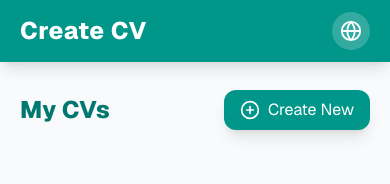
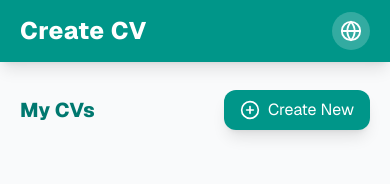
Before and after one commit to mostafagith/my-cv-app, a Next.js app: page /create in a window 390 px wide. Shown: the top 184 px of the page. Built offline with nearby package versions, Linux system fonts and the light colour scheme.

Commit message:
font size

```diff
--- a/src/app/create/page.js
+++ b/src/app/create/page.js
@@ -159,7 +159,7 @@ const [openLang, setOpenLang] = useState(false);
 
       <div className="py-3 px-5 md:py-6 md:px-20">
         <div className="flex justify-between items-center mb-8">
-          <h1 className="text-2xl font-extrabold text-teal-700">
+          <h1 className="text-xl font-extrabold text-teal-700 md:text-2xl">
             {t.createPageTitle || "My CVs"}
           </h1>
           <button
```
